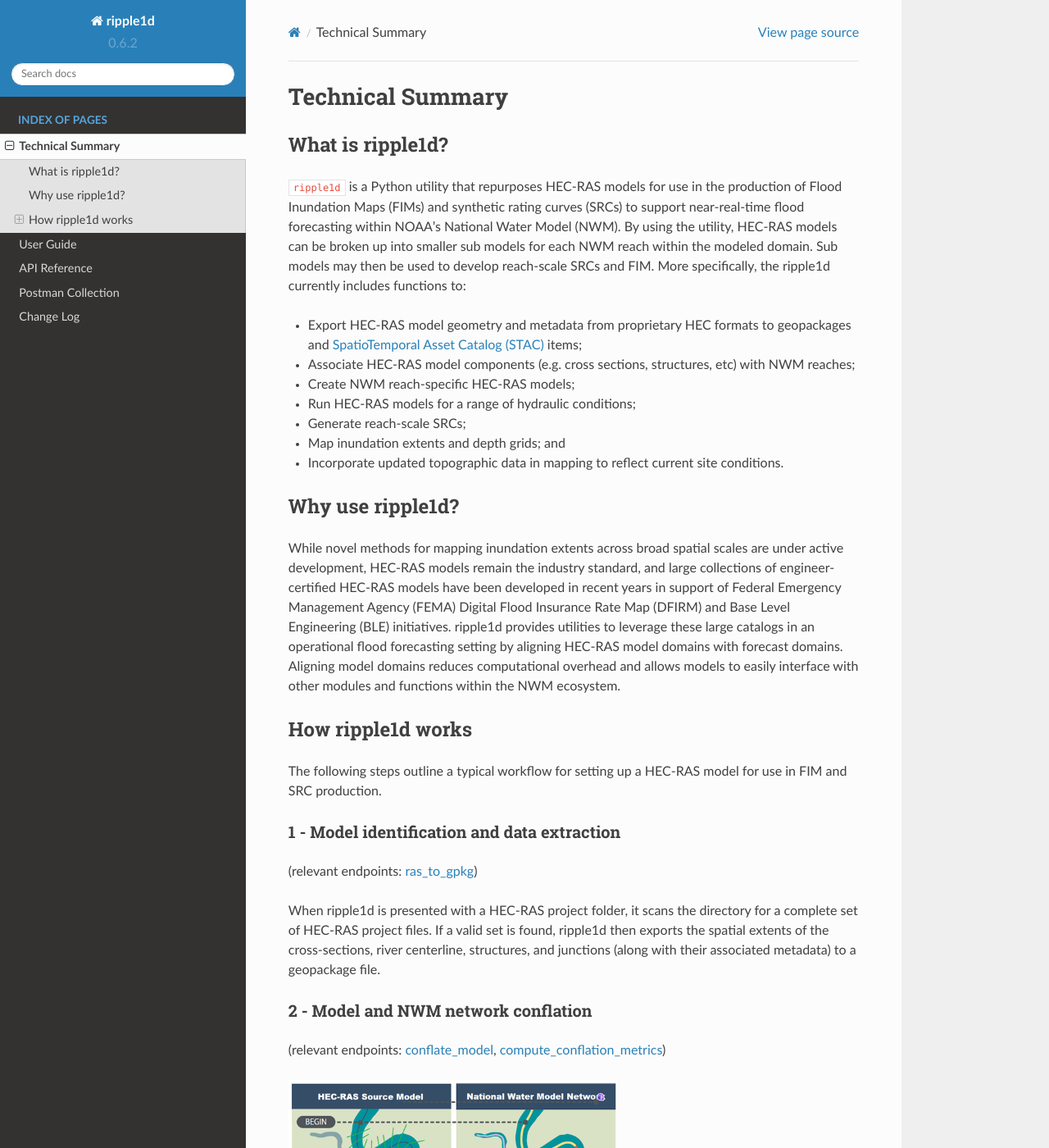
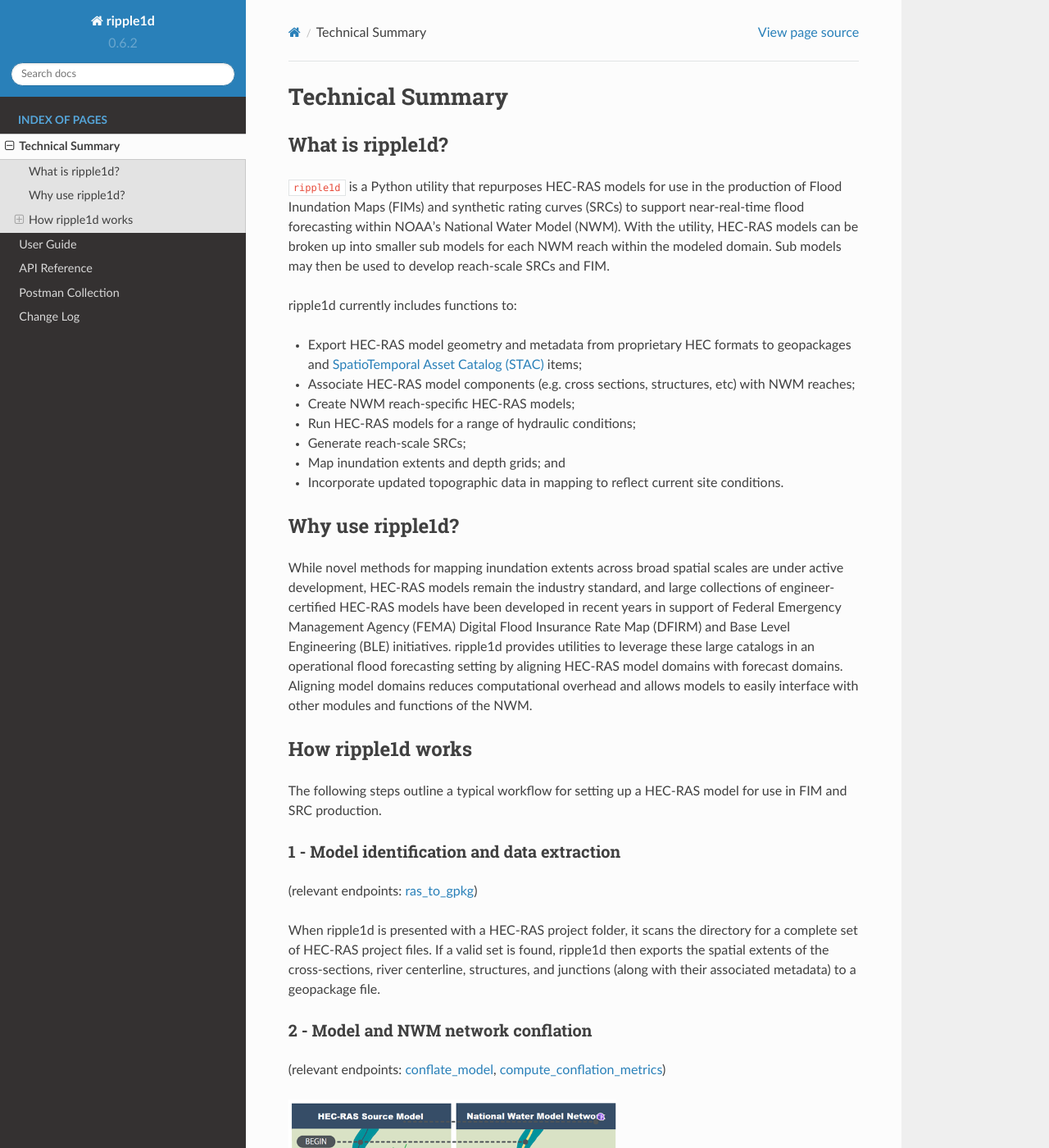
Before and after one commit to Dewberry/ripple1d, a Sphinx documentation site: the page built from docs/source/tech_summary.rst, in a window 1280 px wide and 1400 px high. Shown: the whole window at 82% size. Built offline with Sphinx 7.4.7 and the Read the Docs theme 2.0.0, drawn with Linux system fonts in a browser that asks for light colours; pages that are not in the unit, such as notebooks, are missing from menus; some of the changed text lies outside the part shown.

Commit message:
fix typos

```diff
--- a/docs/source/tech_summary.rst
+++ b/docs/source/tech_summary.rst
@@ -8,9 +8,10 @@
 :code:`ripple1d` is a Python utility that repurposes HEC-RAS models for use in
 the production of Flood Inundation Maps (FIMs) and synthetic rating curves
 (SRCs) to support near-real-time flood forecasting within NOAA’s National Water
-Model (NWM).  By using the utility, HEC-RAS models can be broken up into
+Model (NWM).  With the utility, HEC-RAS models can be broken up into
 smaller sub models for each NWM reach within the modeled domain.  Sub models
-may then be used to develop reach-scale SRCs and FIM.  More specifically, the
+may then be used to develop reach-scale SRCs and FIM.
+
 ripple1d currently includes functions to:
 
 * Export HEC-RAS model geometry and metadata from proprietary HEC formats to
@@ -36,8 +37,7 @@
 ripple1d provides utilities to leverage these large catalogs in an operational
 flood forecasting setting by aligning HEC-RAS model domains with forecast
 domains. Aligning model domains reduces computational overhead and allows
-models to easily interface with other modules and functions within the NWM
-ecosystem.
+models to easily interface with other modules and functions of the NWM.
 
 How ripple1d works
 ==================
@@ -76,7 +76,8 @@
 the HEC-RAS cross-section that intersects the reach closest to its upstream
 end. It identifies a downstream cross-section as the HEC-RAS cross-section
 **directly downstream** of the HEC-RAS cross-section that intersects the reach
-closest to the downstream end.
+closest to the downstream end.  All cross-sections between the upstream and
+downstream cross-sections are marked as associated with the NWM reach.
 
 .. image:: images/sub_models.png
   :width: 400
```
Also changed, not shown: other parts of docs/source/tech_summary.rst (+4 -4 lines), 1 other file.
